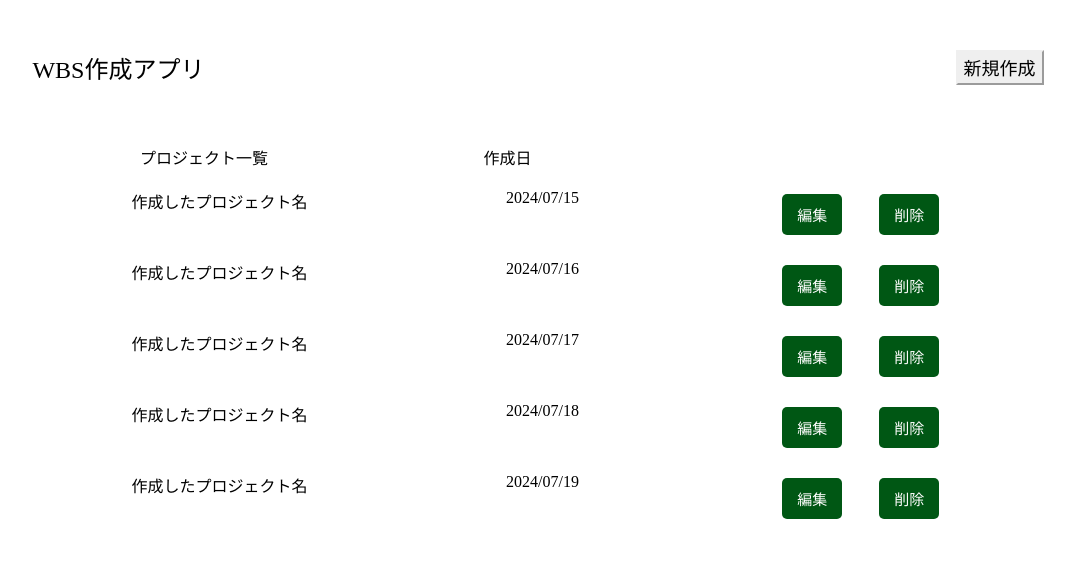
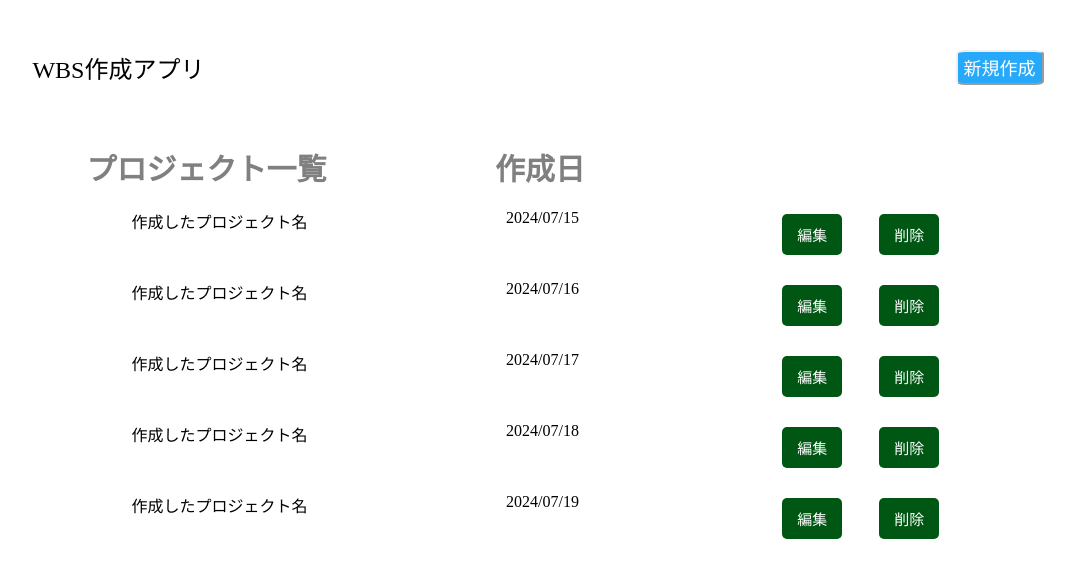
Before and after one commit to shun04230325/createWBS, a React (Create React App) app in the folder createWBS/: page / in a window 1280 px wide. Shown: the top 578 px of the page, without its empty margins (102-1177 px from the left). Built offline with nearby package versions, Linux system fonts and the light colour scheme.

Commit message:
簡単なTOPモック画面２

```diff
--- a/createWBS/src/Components/top.js
+++ b/createWBS/src/Components/top.js
@@ -25,8 +25,8 @@ const Top = (props) => {
                 {/* 作成したプロジェクトが入る */}
                 <div className="">
                     <div className="flex_wrapper width-60">
-                        <div className="content_title">プロジェクト一覧</div>
-                        <div className="content_title">作成日</div>
+                        <div className="content_title list_name">プロジェクト一覧</div>
+                        <div className="content_title list_name margin-left-l">作成日</div>
                     </div>
 
                     <div className="flex_wrapper width-100">
--- a/createWBS/src/top.css
+++ b/createWBS/src/top.css
@@ -19,6 +19,10 @@
 
 .createBtn {
     font-size: 18px;
+    border-radius: 10%;
+    box-shadow: 30px;
+    background-color: rgb(38, 169, 250);
+    color: #fff;
 }
 
 .top_main_content {
@@ -52,6 +56,16 @@
     padding-top: 10px;
 }
 
+.list_name {
+    font-weight: bold;
+    font-size: 30px;
+    color: grey;
+}
+
+.margin-left-l {
+    margin-left: 60px;
+}
+
 .width-60 {
     width: 60%;
 }
```
